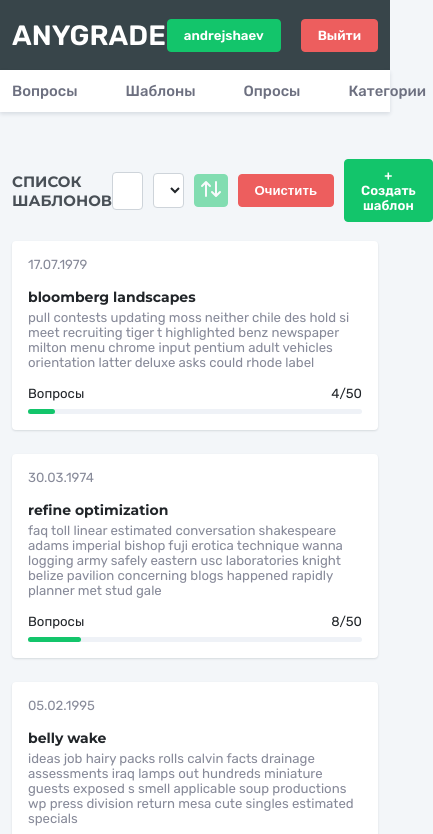
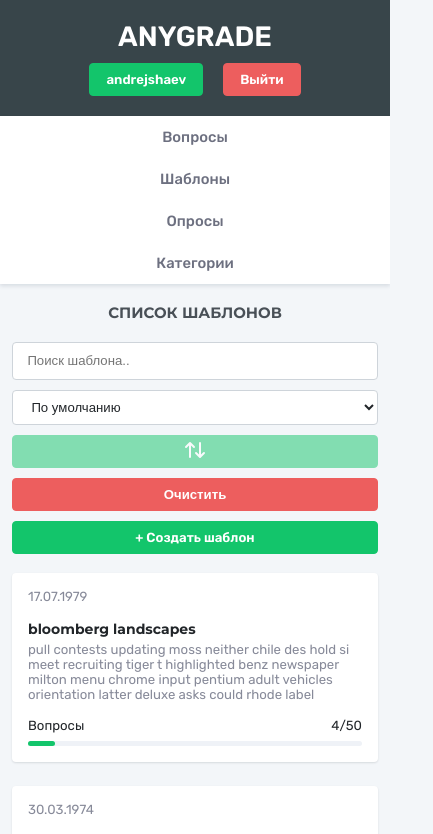
Before and after one commit to nknwns/anygrade-frontend, a Nuxt app: page / in a window 390 px wide. Shown: the top 834 px of the page, 433 px wide, since content can reach past the window. Built offline with nearby package versions, Linux system fonts and the light colour scheme.

Commit message:
Fix problems, add responsive

```diff
--- a/assets/scss/base/_base.scss
+++ b/assets/scss/base/_base.scss
@@ -19,8 +19,10 @@ ul {
 }
 
 main {
-    min-height: calc(100vh - 60px);
-    padding: 140px 0 30px;
+	@media screen and (min-width: 756px) {
+		min-height: calc(100vh - 60px);
+    	padding: 140px 0 30px;
+	}
 
     &.default {
         padding: 0;
--- a/assets/scss/components/_app-menu.scss
+++ b/assets/scss/components/_app-menu.scss
@@ -11,11 +11,19 @@
     &__menu {
         display: flex;
         align-items: center;
-        justify-content: flex-start;
+        justify-content: center;
+        flex-direction: column;
+
+        @media screen and (min-width: 756px) {
+            flex-direction: row;
+            justify-content: flex-start;
+        }
     }
 
     &__item:first-child &__link {
-        padding-left: 0;
+        @media screen and (min-width: 756px) {
+            padding-left: 0;
+        }
     }
 
     &__link {
--- a/assets/scss/components/_button.scss
+++ b/assets/scss/components/_button.scss
@@ -11,8 +11,13 @@
     font-weight: bold;
     border-radius: 0.25rem;
     display: inline-block;
+    width: 100%;
 
     transition: background-color .5s ease, color .5s ease;
+
+    @media screen and (min-width: 756px) {
+        width: max-content;
+    }
 
     &--icon {
         padding: .125rem .25rem;
--- a/assets/scss/components/_form.scss
+++ b/assets/scss/components/_form.scss
@@ -33,6 +33,23 @@
     &__group {
         display: flex;
         align-items: center;
+        flex-direction: column;
+        width: 100%;
         gap: 5px;
+
+        @media screen and (min-width: 756px) {
+            flex-direction: row;
+        }
+    }
+
+    &__buttons {
+        display: flex;
+        flex-direction: column;
+        gap: 10px;
+        margin-bottom: 1.5rem;
+
+        @media screen and (min-width: 765px) {
+            flex-direction: row;
+        }
     }
 }
--- a/assets/scss/layouts/_header.scss
+++ b/assets/scss/layouts/_header.scss
@@ -1,9 +1,12 @@
 .header {
     background-color: #38454a;
     color: #fff;
-    position: fixed;
-	z-index: 100;
     width: 100%;
+
+    @media screen and (min-width: 756px) {
+        position: fixed;
+	    z-index: 100;
+    }
 
 	@media print {
 		position: relative;
@@ -11,10 +14,19 @@
 
     &__wrapper {
         width: 100%;
-        height: 70px;
         display: flex;
         align-items: center;
-        justify-content: space-between
+        justify-content: space-between;
+        flex-direction: column;
+        gap: 10px;
+        padding: 20px 0;
+
+        @media screen and (min-width: 756px) {
+            flex-direction: row;
+            height: 70px;
+            padding: 0;
+            gap: 0;
+        }
     }
 
     &__right {
--- a/assets/scss/layouts/_sections.scss
+++ b/assets/scss/layouts/_sections.scss
@@ -1,9 +1,12 @@
 .section {
     &__header {
         display: flex;
-        justify-content: space-between;
         align-items: center;
         padding: 1.2rem 0;
+
+		@media screen and (min-width: 756px) {
+			justify-content: space-between;
+		}
     }
 
     &__title {
@@ -11,12 +14,25 @@
         font-weight: 700;
         font-size: 15px;
         text-transform: uppercase;
+		text-align: center;
+		margin-bottom: 20px;
+
+		@media screen and (min-width: 756px) {
+			margin-bottom: 0;
+			text-align: start;
+		}
     }
 
 	&__line {
 		display: flex;
 		align-items: center;
+		flex-direction: column;
 		gap: 10px;
+
+		@media screen and (min-width: 756px) {
+			flex-direction: row;
+			justify-content: flex-end;
+		}
 
 		@media print {
 			display: none;
@@ -26,6 +42,13 @@
 	&__filters {
 		display: flex;
 		align-items: center;
+		flex-direction: column;
 		gap: 10px;
+		width: 100%;
+
+		@media screen and (min-width: 756px) {
+			flex-direction: row;
+			width: max-content;
+		}
 	}
 }
--- a/assets/scss/utilities/_classes.scss
+++ b/assets/scss/utilities/_classes.scss
@@ -9,6 +9,10 @@
 
     &-300 {
         width: 200px;
+    }
+
+    &-max {
+        width: 100%;
     }
 }
 
--- a/components/Templates/TemplatesCreateForm.vue
+++ b/components/Templates/TemplatesCreateForm.vue
@@ -33,8 +33,8 @@
 						<p v-else>Список вопросов пуст</p>
 					</div>
 				</div>
-				<div class="buttons">
-					<a href="#" class="button">Отменить</a>
+				<div class="form__buttons">
+					<nuxt-link to="/" class="button">Отменить</nuxt-link>
 					<button class="button button--success">Сохранить</button>
 				</div>
 			</div>
--- a/pages/index.vue
+++ b/pages/index.vue
@@ -2,10 +2,11 @@
 <template>
 	<section class="template section">
 		<div class="container">
-			<div class="row">
-				<div class="col-12">
-					<div class="section__header">
+			<div class="section__header row">
+				<div class="col-12 col-md-2">
 					<h4 class="section__title">Список шаблонов</h4>
+				</div>
+				<div class="col-12 col-md-10">
 					<div class="section__line">
 						<form action="#" class="form section__filters">
 							<label for="templatename" class="form__label" hidden>Search</label>
@@ -33,7 +34,6 @@
 							<button @click.prevent="clearOptions" class="button button--danger">Очистить</button>
 						</form>
 						<nuxt-link to="/templates/add" class="button button--success">+ Создать шаблон</nuxt-link>
-						</div>
 					</div>
 				</div>
 			</div>
--- a/pages/templates/_id/index.vue
+++ b/pages/templates/_id/index.vue
@@ -1,12 +1,12 @@
 <template>
 	<section class="template section">
 		<div class="container">
-			<div class="row">
-				<div class="col-12">
-					<div class="section__header">
-						<h4 class="section__title">Просмотр шаблона</h4>
-						<nuxt-link to="/reviews/copy" class="card__button button button--success">Использовать шаблон</nuxt-link>
-					</div>
+			<div class="section__header row">
+				<div class="col-12 col-md-2">
+					<h4 class="section__title">Просмотр шаблона</h4>
+				</div>
+				<div class="section__line col-12 col-md-10">
+					<nuxt-link to="/reviews/copy" class="card__button button button--success">Использовать шаблон</nuxt-link>
 				</div>
 			</div>
 			<div class="row">
```
Lines whose indentation alone changed are shown as unchanged.
